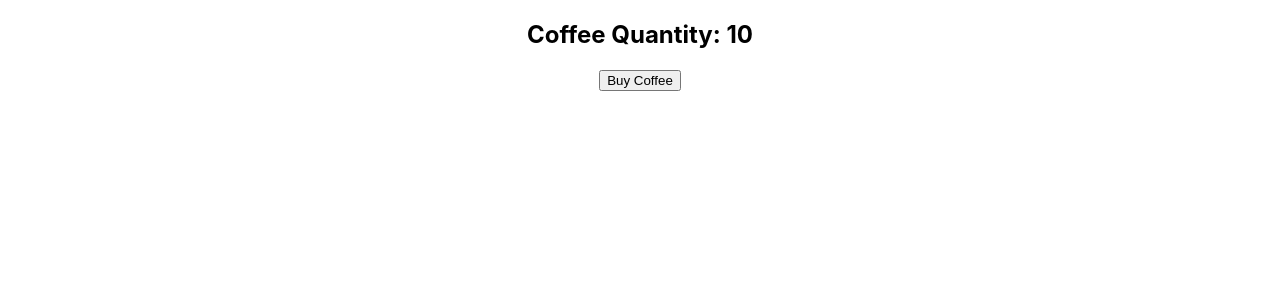
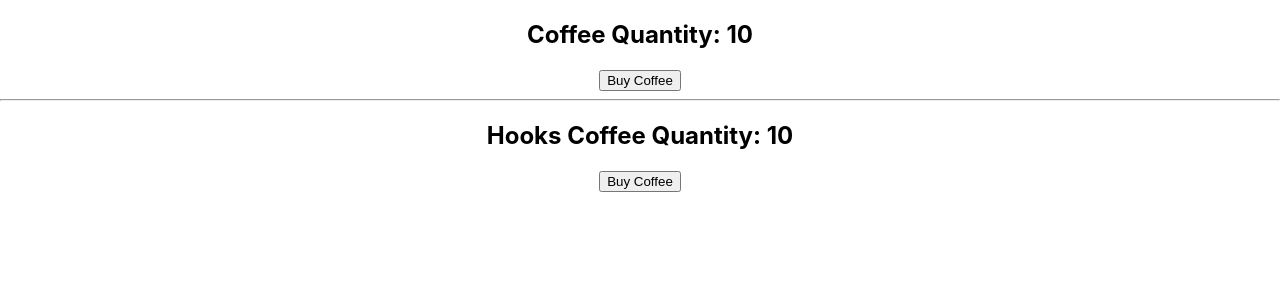
Before and after one commit to lalitlsg/React-Redux-Concepts, a React (Create React App) app: page / in a window 1280 px wide. Shown: the top 300 px of the page. Built offline with nearby package versions, Linux system fonts and the light colour scheme.

Commit message:
useSelector Hook

```diff
--- a/src/App.js
+++ b/src/App.js
@@ -3,12 +3,15 @@ import { Provider } from "react-redux";
 
 import Coffee from "./Components/CoffeeContainer";
 import store from "./Redux/store";
+import HooksCoffeeContainer from "./Components/HooksCoffeeContainer";
 
 function App() {
   return (
     <Provider store={store}>
       <div className="App">
         <Coffee />
+        <hr />
+        <HooksCoffeeContainer />
       </div>
     </Provider>
   );
--- /dev/null
+++ b/src/Components/HooksCoffeeContainer.js
@@ -0,0 +1,14 @@
+import React from "react";
+import { useSelector } from "react-redux";
+
+function HooksCoffeeContainer() {
+  const coffeeQty = useSelector(state => state.coffeeQty);
+  return (
+    <div>
+      <h2>Hooks Coffee Quantity: {coffeeQty}</h2>
+      <button>Buy Coffee</button>
+    </div>
+  );
+}
+
+export default HooksCoffeeContainer;
```
